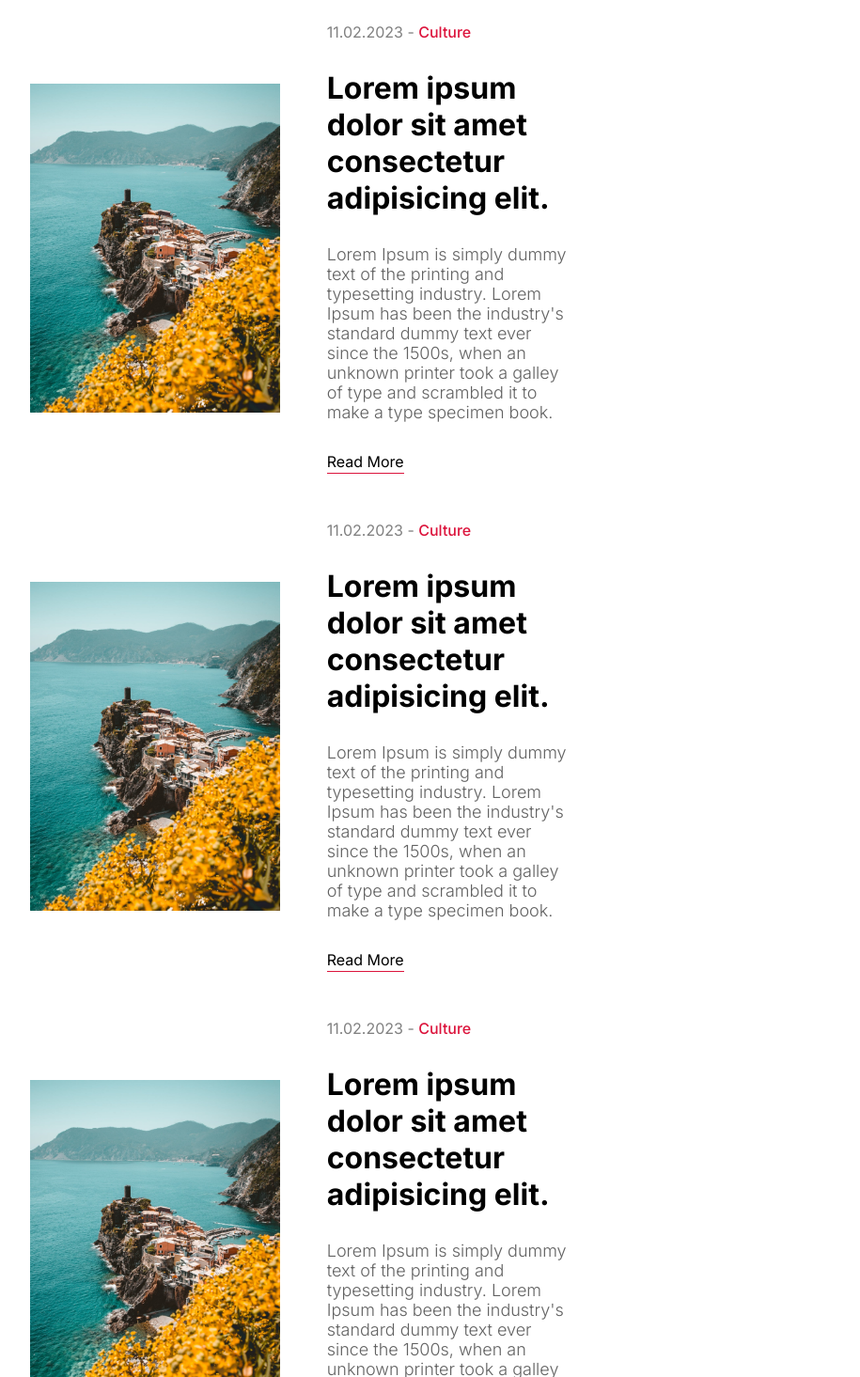
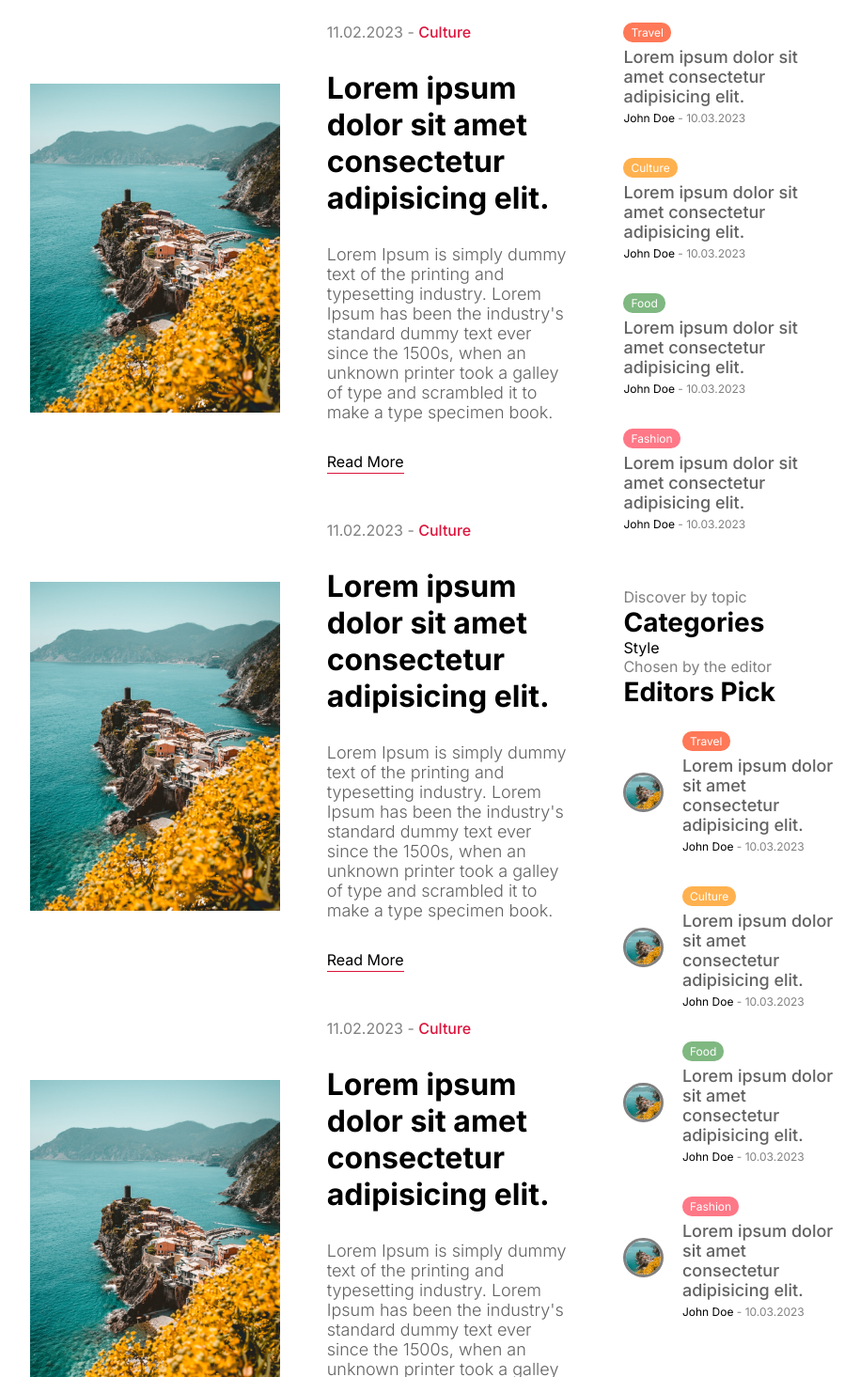
Before and after one commit to MannySotoRuiz/BlogApp-Nextjs-MongoDB, a Next.js app: page / in a window 1280 px wide. Shown: the part 1385-2850 px from the top of the page at 94% size, without its empty margins (176-1091 px from the left). Built offline with nearby package versions, Linux system fonts and the light colour scheme.

Commit message:
started working on side menu component design

```diff
--- a/src/components/menu/Menu.jsx
+++ b/src/components/menu/Menu.jsx
@@ -1,8 +1,152 @@
 import React from "react";
 import styles from "./menu.module.css";
+import Link from "next/link";
+import Image from "next/image";
 
 const Menu = () => {
-  return <div className={styles.container}>Menu</div>;
+  return (
+    <div className={styles.container}>
+      <h2 className={styles.subtitle}>What&apos;s hot</h2>
+      <h1 className={styles.title}>Most Popular</h1>
+      <div className={styles.items}>
+        <Link className={styles.item} href="/">
+          <div className={styles.textContainer}>
+            <span className={`${styles.category} ${styles.travel}`}>
+              Travel
+            </span>
+            <h3 className={styles.postTitle}>
+              Lorem ipsum dolor sit amet consectetur adipisicing elit.
+            </h3>
+            <div className={styles.detail}>
+              <span className={styles.username}>John Doe</span>
+              <span className={styles.date}> - 10.03.2023</span>
+            </div>
+          </div>
+        </Link>
+        <Link className={styles.item} href="/">
+          <div className={styles.textContainer}>
+            <span className={`${styles.category} ${styles.culture}`}>
+              Culture
+            </span>
+            <h3 className={styles.postTitle}>
+              Lorem ipsum dolor sit amet consectetur adipisicing elit.
+            </h3>
+            <div className={styles.detail}>
+              <span className={styles.username}>John Doe</span>
+              <span className={styles.date}> - 10.03.2023</span>
+            </div>
+          </div>
+        </Link>
+        <Link className={styles.item} href="/">
+          <div className={styles.textContainer}>
+            <span className={`${styles.category} ${styles.food}`}>Food</span>
+            <h3 className={styles.postTitle}>
+              Lorem ipsum dolor sit amet consectetur adipisicing elit.
+            </h3>
+            <div className={styles.detail}>
+              <span className={styles.username}>John Doe</span>
+              <span className={styles.date}> - 10.03.2023</span>
+            </div>
+          </div>
+        </Link>
+        <Link className={styles.item} href="/">
+          <div className={styles.textContainer}>
+            <span className={`${styles.category} ${styles.fashion}`}>
+              Fashion
+            </span>
+            <h3 className={styles.postTitle}>
+              Lorem ipsum dolor sit amet consectetur adipisicing elit.
+            </h3>
+            <div className={styles.detail}>
+              <span className={styles.username}>John Doe</span>
+              <span className={styles.date}> - 10.03.2023</span>
+            </div>
+          </div>
+        </Link>
+      </div>
+      <h2 className={styles.subtitle}>Discover by topic</h2>
+      <h1 className={styles.title}>Categories</h1>
+      <div className={styles.categoryList}>
+        <Link
+          href="/blog?cat=style"
+          className={`${styles.categoryItem} ${styles.style}`}
+        >
+          Style
+        </Link>
+      </div>
+
+      <h2 className={styles.subtitle}>Chosen by the editor</h2>
+      <h1 className={styles.title}>Editors Pick</h1>
+      <div className={styles.items}>
+        <Link className={styles.item} href="/">
+          <div className={styles.imageContainer}>
+            <Image src="/p1.jpeg" alt="" fill className={styles.image} />
+          </div>
+          <div className={styles.textContainer}>
+            <span className={`${styles.category} ${styles.travel}`}>
+              Travel
+            </span>
+            <h3 className={styles.postTitle}>
+              Lorem ipsum dolor sit amet consectetur adipisicing elit.
+            </h3>
+            <div className={styles.detail}>
+              <span className={styles.username}>John Doe</span>
+              <span className={styles.date}> - 10.03.2023</span>
+            </div>
+          </div>
+        </Link>
+        <Link className={styles.item} href="/">
+          <div className={styles.imageContainer}>
+            <Image src="/p1.jpeg" alt="" fill className={styles.image} />
+          </div>
+          <div className={styles.textContainer}>
+            <span className={`${styles.category} ${styles.culture}`}>
+              Culture
+            </span>
+            <h3 className={styles.postTitle}>
+              Lorem ipsum dolor sit amet consectetur adipisicing elit.
+            </h3>
+            <div className={styles.detail}>
+              <span className={styles.username}>John Doe</span>
+              <span className={styles.date}> - 10.03.2023</span>
+            </div>
+          </div>
+        </Link>
+        <Link className={styles.item} href="/">
+          <div className={styles.imageContainer}>
+            <Image src="/p1.jpeg" alt="" fill className={styles.image} />
+          </div>
+          <div className={styles.textContainer}>
+            <span className={`${styles.category} ${styles.food}`}>Food</span>
+            <h3 className={styles.postTitle}>
+              Lorem ipsum dolor sit amet consectetur adipisicing elit.
+            </h3>
+            <div className={styles.detail}>
+              <span className={styles.username}>John Doe</span>
+              <span className={styles.date}> - 10.03.2023</span>
+            </div>
+          </div>
+        </Link>
+        <Link className={styles.item} href="/">
+          <div className={styles.imageContainer}>
+            <Image src="/p1.jpeg" alt="" fill className={styles.image} />
+          </div>
+          <div className={styles.textContainer}>
+            <span className={`${styles.category} ${styles.fashion}`}>
+              Fashion
+            </span>
+            <h3 className={styles.postTitle}>
+              Lorem ipsum dolor sit amet consectetur adipisicing elit.
+            </h3>
+            <div className={styles.detail}>
+              <span className={styles.username}>John Doe</span>
+              <span className={styles.date}> - 10.03.2023</span>
+            </div>
+          </div>
+        </Link>
+      </div>
+    </div>
+  );
 };
 
 export default Menu;
--- a/src/components/menu/menu.module.css
+++ b/src/components/menu/menu.module.css
@@ -1,3 +1,85 @@
 .container {
   flex: 2;
+  margin-top: 60px;
 }
+
+.subtitle {
+  color: gray;
+  font-size: 16px;
+  font-weight: 400;
+}
+
+.title {
+  font-size: 28px;
+}
+
+.items {
+  margin-top: 25px;
+  margin-bottom: 60px;
+  display: flex;
+  flex-direction: column;
+  gap: 35px;
+}
+
+.item {
+  display: flex;
+  align-items: center;
+  gap: 20px;
+}
+
+.imageContainer {
+  flex: 1;
+  aspect-ratio: 1/1;
+  position: relative;
+}
+
+.image {
+  border-radius: 50%;
+  border: 3px solid gray;
+  object-fit: cover;
+}
+
+.textContainer {
+  flex: 4;
+  display: flex;
+  flex-direction: column;
+  gap: 5px;
+}
+
+.category {
+  padding: 3px 8px;
+  border-radius: 10px;
+  font-size: 12px;
+  color: white;
+  width: max-content;
+}
+
+.travel {
+  background-color: #ff7857;
+}
+
+.culture {
+  background-color: #ffb14f;
+}
+
+.food {
+  background-color: #7fb881;
+}
+
+.fashion {
+  background-color: #ff7887;
+}
+
+.postTitle {
+  font-size: 18px;
+  font-weight: 500;
+  color: var(--softTextColor);
+}
+
+.detail {
+  font-size: 12px;
+}
+
+.date {
+  color: gray;
+}
```
